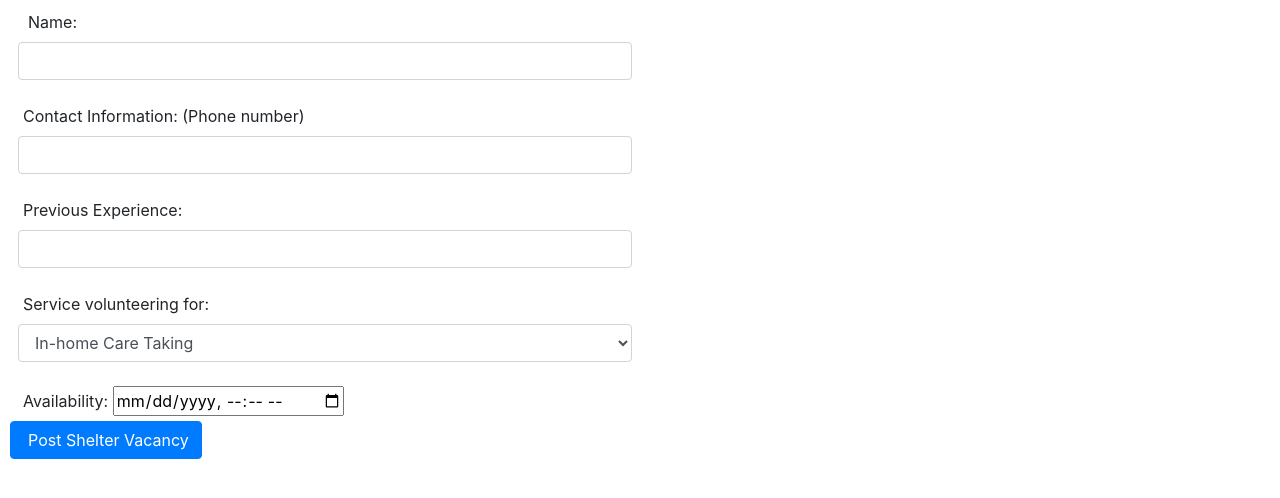
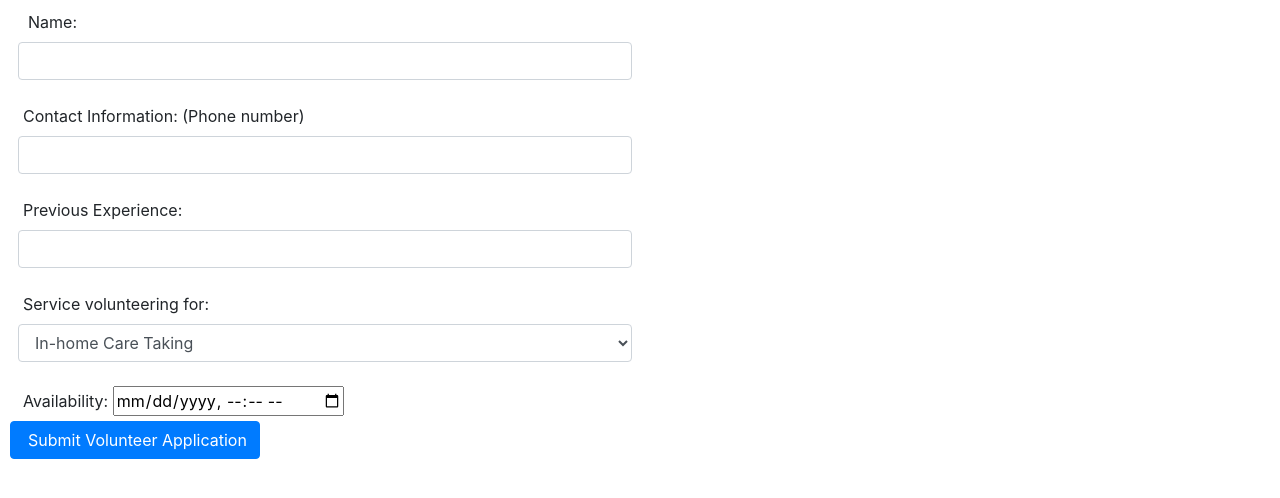
Before and after one commit to Saljooq/se329portfolio, a plain HTML site: page elderly_services/VolunteerForElderlyServices.html in a window 1280 px wide. Shown: the part 210-708 px from the top of the page. Drawn offline with nearby package versions, Linux system fonts and the light colour scheme.

Commit message:
Update VolunteerForElderlyServices.html

```diff
--- a/elderly_services/VolunteerForElderlyServices.html
+++ b/elderly_services/VolunteerForElderlyServices.html
@@ -114,7 +114,7 @@
             <label>Availability:</label>
             <input type="datetime-local" />
         </form>
-        <button  style="text-indent: 5px; margin-left: 10px; "class="btn btn-primary" onclick="window.location.href='success.html'"> Post Shelter Vacancy</button>
+        <button  style="text-indent: 5px; margin-left: 10px; "class="btn btn-primary" onclick="window.location.href='success.html'"> Submit Volunteer Application</button>
         <br>
         <br>
         <br>
```
